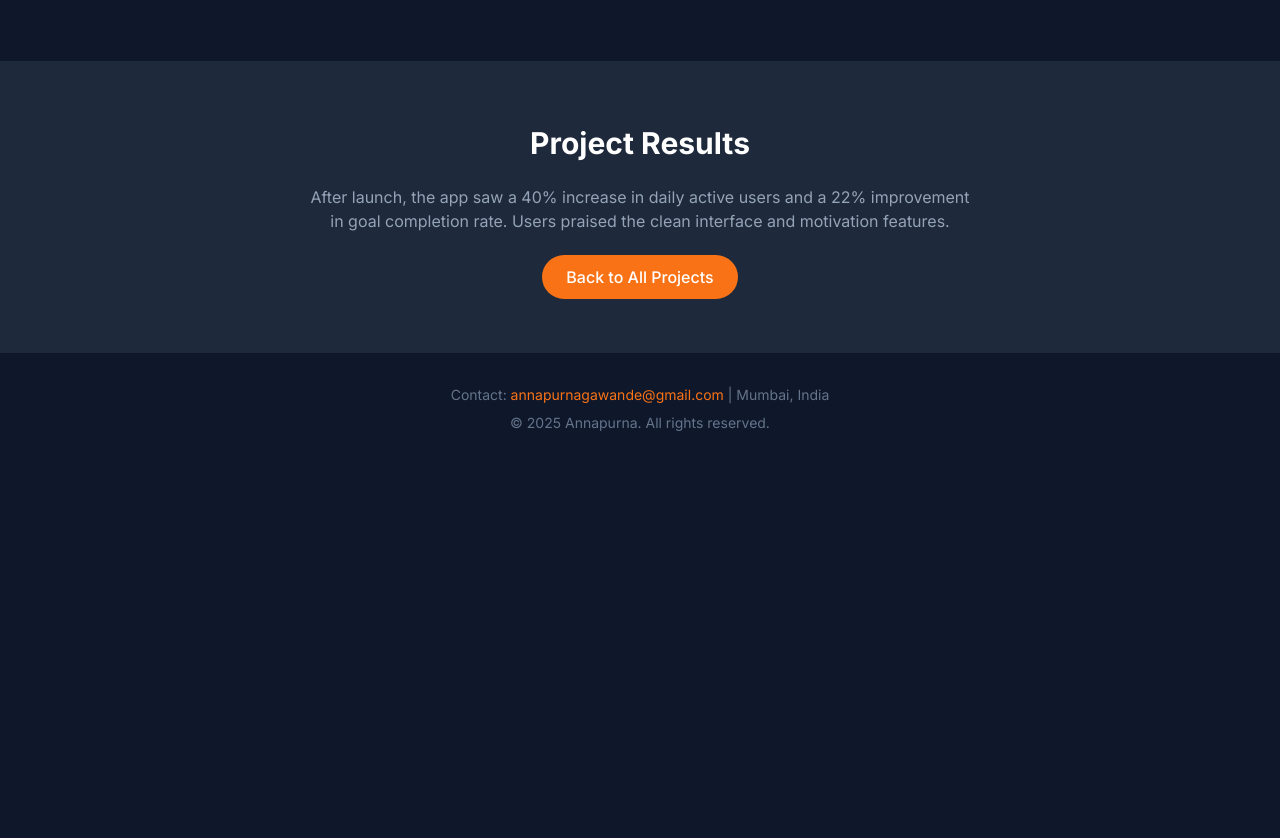
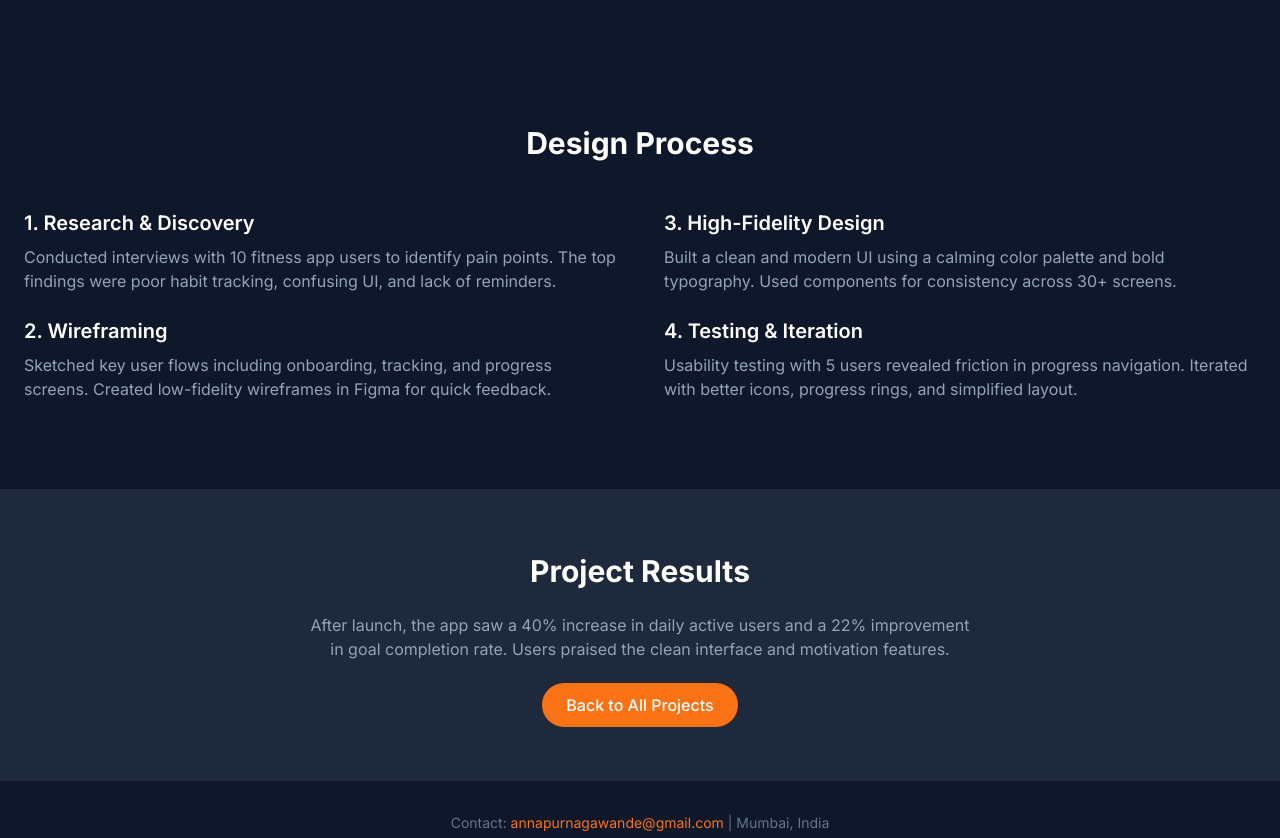
Before and after one commit to AnnapurnaGawande/UIUXDesign, a plain HTML site: page First Project.html in a window 1280 px wide. Shown: the part 1146-1984 px from the top of the page. Before the commit the page ends 1611 px from the top, so only its background shows below. Drawn offline with nearby package versions, Linux system fonts and the light colour scheme.

Commit message:
Update First Project.html

```diff
--- a/First Project.html
+++ b/First Project.html
@@ -91,6 +91,32 @@
   </div>
 </section>
 
+<!-- new Process -->
+<section class="py-16 bg-slate-900">
+  <div class="container mx-auto px-6">
+    <h2 class="text-3xl font-bold text-white text-center mb-12">Design Process</h2>
+    <div class="grid md:grid-cols-2 gap-12">
+      <div>
+        <h3 class="text-xl text-white font-semibold mb-2">1. Research & Discovery</h3>
+        <p class="text-slate-400 mb-6">Conducted interviews with 10 fitness app users to identify pain points. The top findings were poor habit tracking, confusing UI, and lack of reminders.</p>
+
+        <h3 class="text-xl text-white font-semibold mb-2">2. Wireframing</h3>
+        <p class="text-slate-400 mb-6">Sketched key user flows including onboarding, tracking, and progress screens. Created low-fidelity wireframes in Figma for quick feedback.</p>
+      </div>
+      <div>
+        <h3 class="text-xl text-white font-semibold mb-2">3. High-Fidelity Design</h3>
+        <p class="text-slate-400 mb-6">Built a clean and modern UI using a calming color palette and bold typography. Used components for consistency across 30+ screens.</p>
+
+        <h3 class="text-xl text-white font-semibold mb-2">4. Testing & Iteration</h3>
+        <p class="text-slate-400">Usability testing with 5 users revealed friction in progress navigation. Iterated with better icons, progress rings, and simplified layout.</p>
+      </div>
+    </div>
+  </div>
+</section>
+
+
+
+
 <!-- Results -->
 <section class="py-16 bg-slate-800">
   <div class="container mx-auto px-6 text-center">
```
